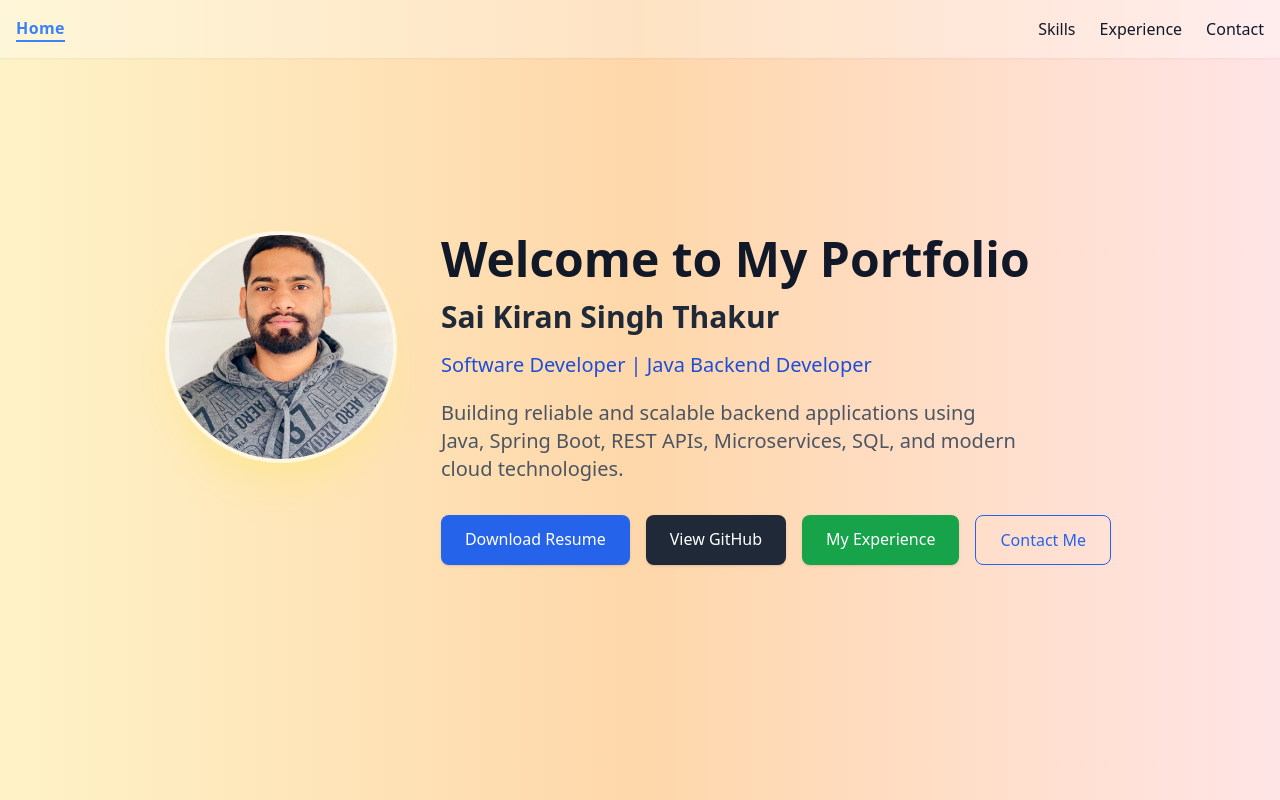
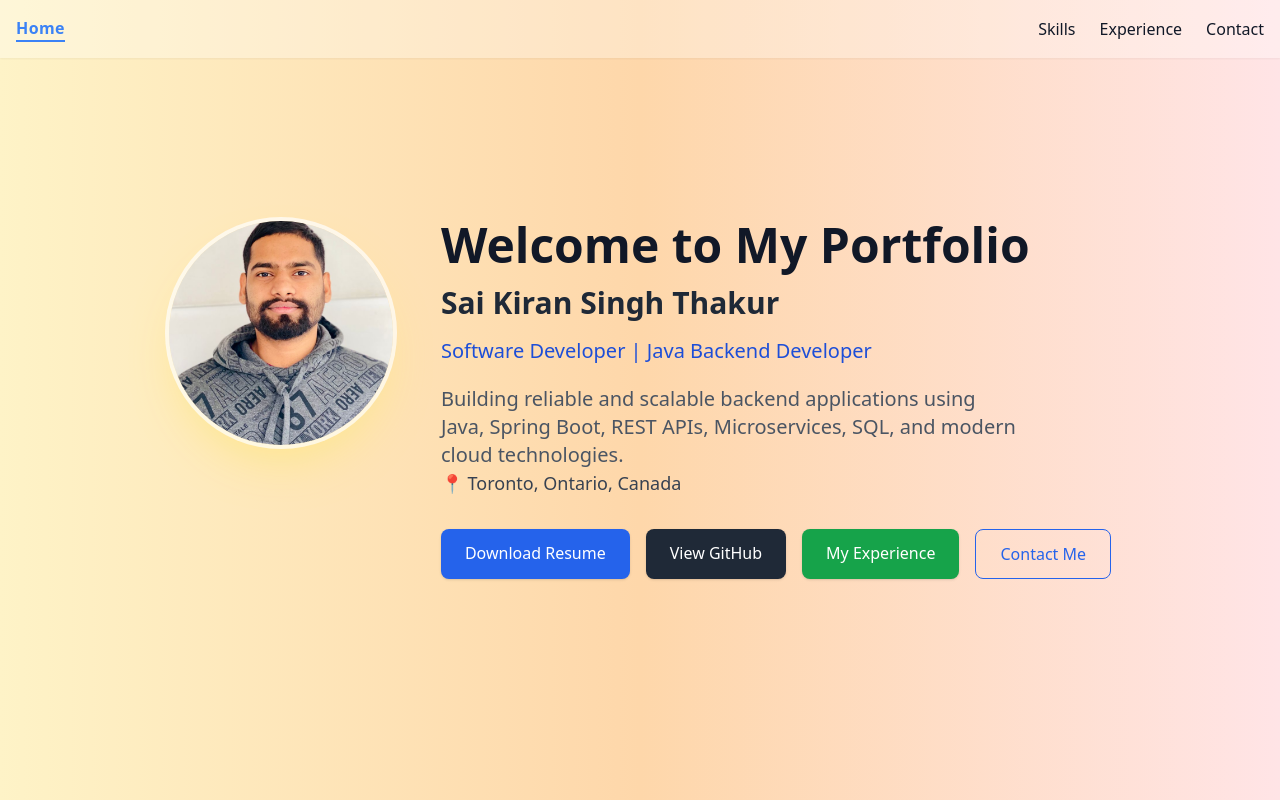
Before and after one commit to SaiKiranSinghThakur/portfolio-live, a React (Create React App) app: page / in a window 1280 px wide. Built offline with nearby package versions, Linux system fonts and the light colour scheme; the HTML template or start-up script is replaced by a standard one.

Commit message:
adde location

```diff
--- a/src/components/Home.js
+++ b/src/components/Home.js
@@ -67,6 +67,15 @@ function Home() {
             technologies.
           </motion.p>
 
+          <motion.p
+            initial={{ opacity: 0 }}
+            animate={{ opacity: 1 }}
+            transition={{ duration: 1, delay: 1.35 }}
+            className="text-lg text-gray-700 mb-5"
+          >
+            📍 Toronto, Ontario, Canada
+          </motion.p>
+
           <motion.div
             initial={{ opacity: 0 }}
             animate={{ opacity: 1 }}
```
